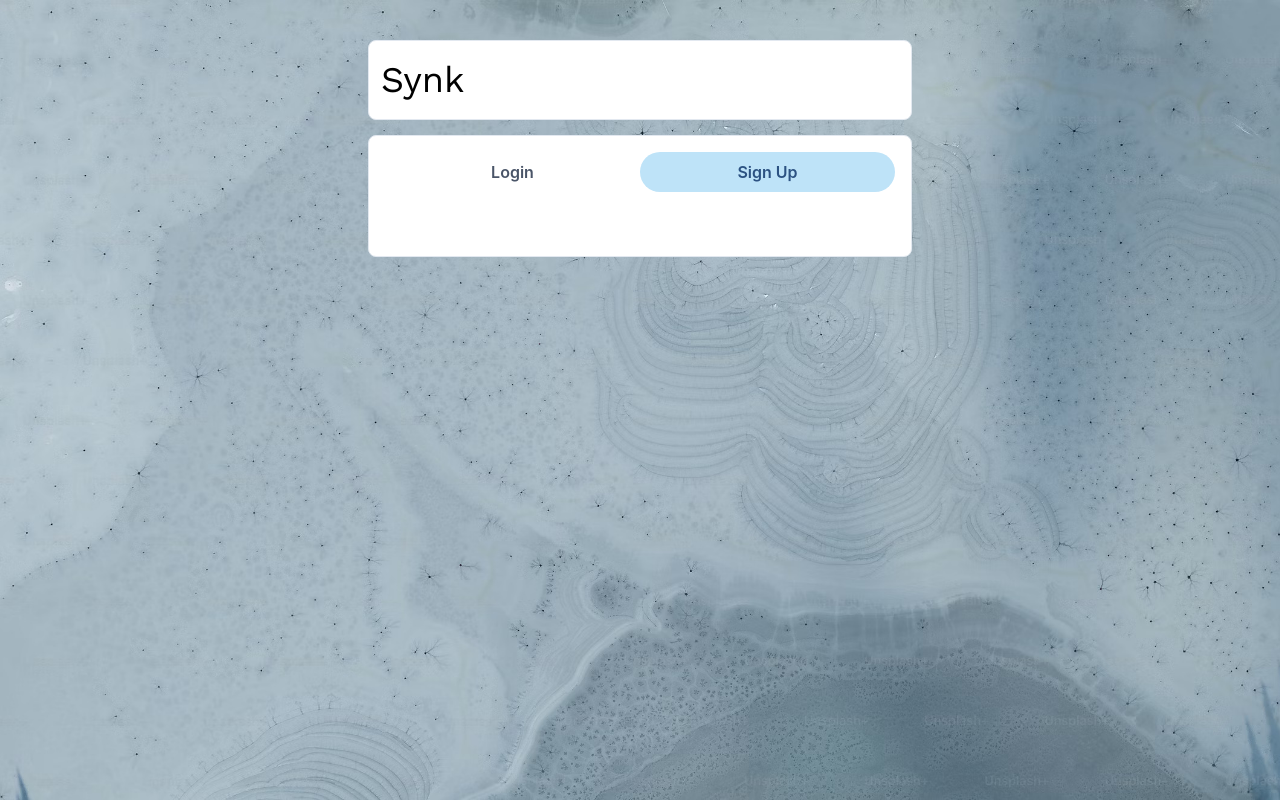
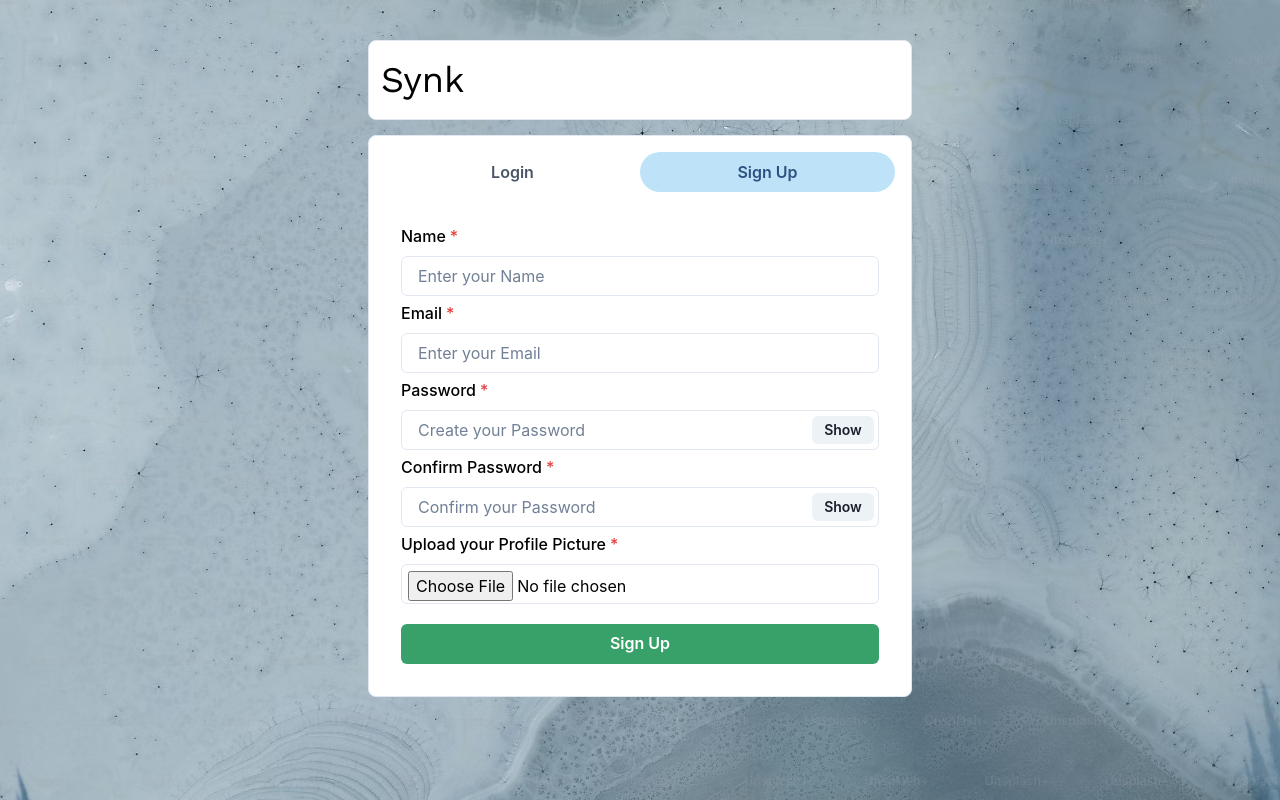
Before and after one commit to AdityaKuchhal/Synk-Web-Chat-App, a React (Create React App) app in the folder frontend/: page / in a window 1280 px wide. Both pictures are taken after a click on the tab "Sign Up". Built offline with nearby package versions, Linux system fonts and the light colour scheme.

Commit message:
UI/Authentication Done

```diff
--- a/frontend/src/Components/Authentication/Login.js
+++ b/frontend/src/Components/Authentication/Login.js
@@ -1,7 +1,70 @@
-import React from "react";
+import {
+  Button,
+  FormControl,
+  FormLabel,
+  Input,
+  InputGroup,
+  InputRightElement,
+  VStack,
+} from "@chakra-ui/react";
+import React, { useState } from "react";
 
 const Login = () => {
-  return <div>Login</div>;
+  const [show, setShow] = useState(false);
+  const [email, setEmail] = useState();
+  const [password, setPassword] = useState();
+
+  const handleClick = () => setShow(!show);
+
+  const submitHandler = () => {};
+
+  return (
+    <VStack spacing={"5px"} color={"black"}>
+      <FormControl id="email" isRequired>
+        <FormLabel>Email</FormLabel>
+        <Input
+          placeholder="Enter your Email"
+          onChange={(e) => setEmail(e.target.value)}
+        />
+      </FormControl>
+      <FormControl id="password" isRequired>
+        <FormLabel>Password</FormLabel>
+        <InputGroup>
+          <Input
+            type={show ? "text" : "password"}
+            placeholder="Enter your Password"
+            onChange={(e) => setPassword(e.target.value)}
+          />
+          <InputRightElement width={"4.5rem"}>
+            <Button h={"1.75rem"} size={"sm"} onClick={handleClick}>
+              {show ? "Hide" : "Show"}
+            </Button>
+          </InputRightElement>
+        </InputGroup>
+      </FormControl>
+
+      <Button
+        colorScheme="green"
+        width={"100%"}
+        style={{ marginTop: 15 }}
+        onClick={submitHandler}
+      >
+        Login
+      </Button>
+      <Button
+        variant={"solid"}
+        colorScheme="teal"
+        width={"100%"}
+        style={{ marginTop: 5 }}
+        onClick={() => {
+          setEmail("guest@synkguest.com");
+          setPassword("guest@synk1234");
+        }}
+      >
+        Login as Guest
+      </Button>
+    </VStack>
+  );
 };
 
 export default Login;
--- a/frontend/src/Components/Authentication/Signup.js
+++ b/frontend/src/Components/Authentication/Signup.js
@@ -1,7 +1,94 @@
-import React from "react";
+import {
+  Button,
+  FormControl,
+  FormLabel,
+  Input,
+  InputGroup,
+  InputRightElement,
+  VStack,
+} from "@chakra-ui/react";
+import React, { useState } from "react";
 
 const Signup = () => {
-  return <div>Signup</div>;
+  const [show, setShow] = useState(false);
+  const [name, setName] = useState();
+  const [email, setEmail] = useState();
+  const [password, setPassword] = useState();
+  const [confirmPassword, setConfirmPassword] = useState();
+  const [img, setImg] = useState();
+
+  const handleClick = () => setShow(!show);
+
+  const postDetails = (imgs) => {};
+
+  const submitHandler = () => {};
+
+  return (
+    <VStack spacing={"5px"} color={"black"}>
+      <FormControl id="name" isRequired>
+        <FormLabel>Name</FormLabel>
+        <Input
+          placeholder="Enter your Name"
+          onChange={(e) => setName(e.target.value)}
+        />
+      </FormControl>
+      <FormControl id="email" isRequired>
+        <FormLabel>Email</FormLabel>
+        <Input
+          placeholder="Enter your Email"
+          onChange={(e) => setEmail(e.target.value)}
+        />
+      </FormControl>
+      <FormControl id="password" isRequired>
+        <FormLabel>Password</FormLabel>
+        <InputGroup>
+          <Input
+            type={show ? "text" : "password"}
+            placeholder="Create your Password"
+            onChange={(e) => setPassword(e.target.value)}
+          />
+          <InputRightElement width={"4.5rem"}>
+            <Button h={"1.75rem"} size={"sm"} onClick={handleClick}>
+              {show ? "Hide" : "Show"}
+            </Button>
+          </InputRightElement>
+        </InputGroup>
+      </FormControl>
+      <FormControl id="confirm-password" isRequired>
+        <FormLabel>Confirm Password</FormLabel>
+        <InputGroup>
+          <Input
+            type={show ? "text" : "password"}
+            placeholder="Confirm your Password"
+            onChange={(e) => setConfirmPassword(e.target.value)}
+          />
+          <InputRightElement width={"4.5rem"}>
+            <Button h={"1.75rem"} size={"sm"} onClick={handleClick}>
+              {show ? "Hide" : "Show"}
+            </Button>
+          </InputRightElement>
+        </InputGroup>
+      </FormControl>
+      <FormControl id="img" isRequired>
+        <FormLabel>Upload your Profile Picture</FormLabel>
+        <Input
+          type="file"
+          p={1.5}
+          accept="image/*"
+          onChange={(e) => postDetails(e.target.files[0])}
+        />
+      </FormControl>
+
+      <Button
+        colorScheme="green"
+        width={"100%"}
+        style={{ marginTop: 15 }}
+        onClick={submitHandler}
+      >
+        Sign Up
+      </Button>
+    </VStack>
+  );
 };
 
 export default Signup;
--- a/frontend/src/Screens/HomeScreen.js
+++ b/frontend/src/Screens/HomeScreen.js
@@ -9,6 +9,9 @@
   TabPanels,
   Tabs,
 } from "@chakra-ui/react";
+
+import Login from "../Components/Authentication/Login";
+import Signup from "../Components/Authentication/Signup";
 
 const HomeScreen = () => {
   return (
@@ -34,8 +37,12 @@
             <Tab w={"50%"}>Sign Up</Tab>
           </TabList>
           <TabPanels>
-            <TabPanel>{/* <Login /> */}</TabPanel>
-            <TabPanel>{/* <Signup/> */}</TabPanel>
+            <TabPanel>
+              <Login />
+            </TabPanel>
+            <TabPanel>
+              <Signup />
+            </TabPanel>
           </TabPanels>
         </Tabs>
       </Box>
```
